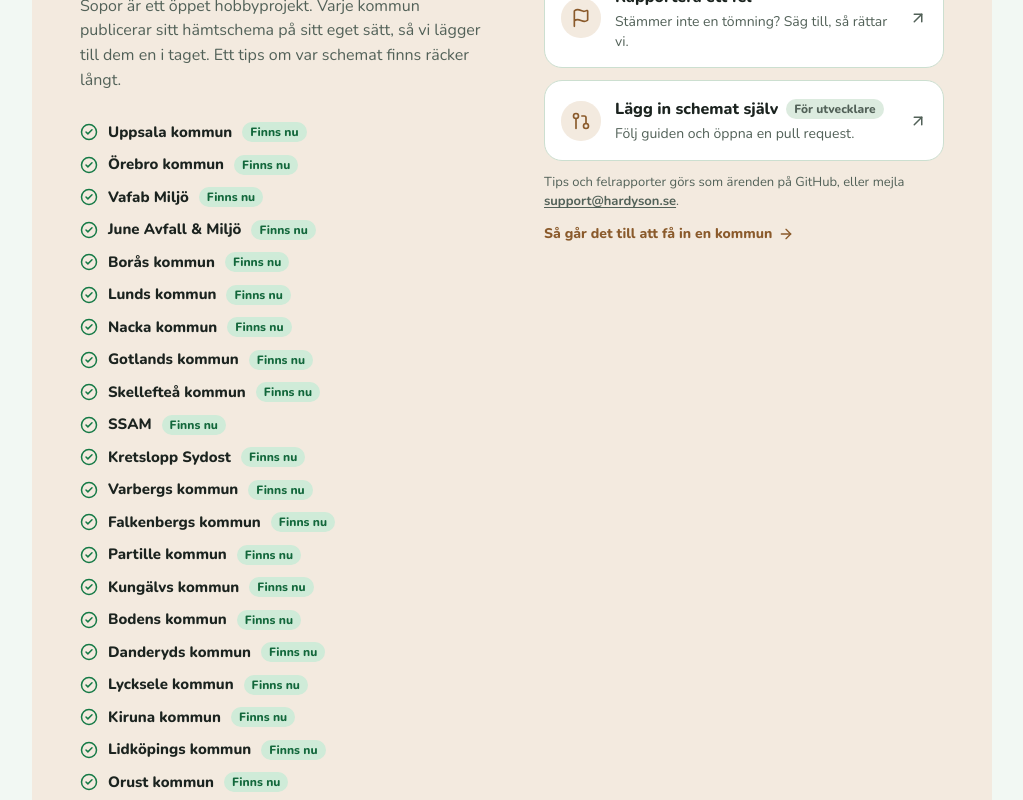
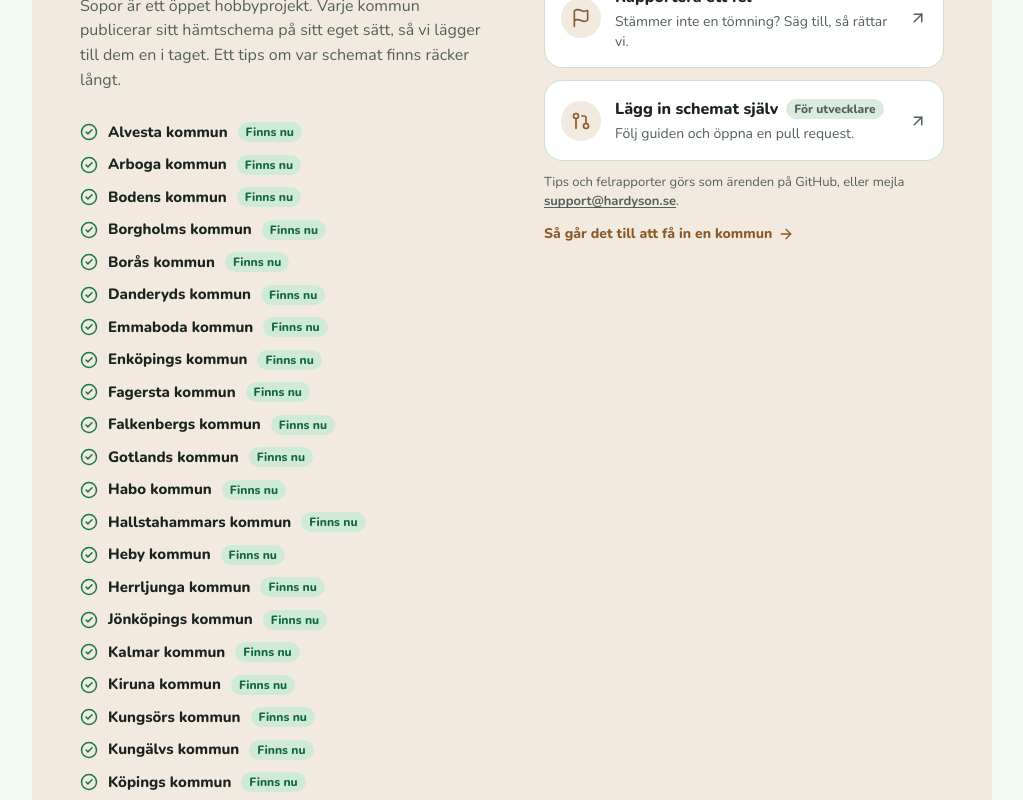
Before and after one commit to jesperhardyson/sopor, a React (Vite) app: page / in a window 1280 px wide. Shown: the part 1640-2440 px from the top of the page, without its empty margins (128-1151 px from the left). Built offline with nearby package versions, Linux system fonts and the light colour scheme.

Commit message:
Visa kommunnamn i stället för bolagsnamn i kommunlistorna (#15)
Källor som täcker flera kommuner (Remondis, Vafab) visades med bolagets
namn. Statuslistan på startsidan och /bidra får nu en rad per kommun, och
källkorten på Om-sidan räknar upp kommunerna.

```diff
--- a/src/sources/index.ts
+++ b/src/sources/index.ts
@@ -218,9 +218,10 @@
   return [...byCode.values()].sort((a, b) => a.name.localeCompare(b.name, 'sv'))
 }
 
-/** "Avesta kommun" för en källa med en kommun, annars källans namn. */
+/** Kommunerna som källan täcker: "Avesta kommun", "Herrljunga kommun och Vårgårda kommun". */
 export function sourceLabel(source: Source): string {
-  return source.kommuner.length === 1 ? source.kommuner[0].name : source.name
+  const names = source.kommuner.map((k) => k.name)
+  return names.length > 1 ? `${names.slice(0, -1).join(', ')} och ${names.at(-1)}` : names[0]
 }
 
 /**
--- a/src/ui/start/ContributeSection.tsx
+++ b/src/ui/start/ContributeSection.tsx
@@ -1,7 +1,7 @@
 import { ArrowRight, ArrowUpRight, CircleCheck, CircleDashed, Flag, GitPullRequest, MapPinPlus, type LucideIcon } from 'lucide-react'
 import { Link } from 'react-router'
 import { SITE } from '@/config'
-import { SOURCES, sourceLabel } from '@/sources'
+import { SOURCES } from '@/sources'
 import { GitHubMark } from '../components/GitHubMark'
 
 const WAYS: { icon: LucideIcon; title: string; text: string; href: string; tag?: string }[] = [
@@ -28,14 +28,20 @@
 
 const pill = 'rounded-full px-2 py-0.5 text-xs font-extrabold'
 
+/** En rad per kommun, sorterad efter namn, med testdata-flaggan från kommunens källa. */
+function kommunRows() {
+  const rows = SOURCES.flatMap((s) => s.kommuner.map((k) => ({ ...k, testData: s.testData })))
+  return [...new Map(rows.map((r) => [r.code, r])).values()].sort((a, b) => a.name.localeCompare(b.name, 'sv'))
+}
+
 /** Kommunerna i registret och deras läge, plus "Nästa kommun". */
 export function MunicipalityStatusList() {
   return (
     <ul className="flex flex-col gap-2.5">
-      {SOURCES.map((m) => (
-        <li key={m.id} className="flex items-center gap-2.5 text-[15px] font-extrabold text-text">
+      {kommunRows().map((m) => (
+        <li key={m.code} className="flex items-center gap-2.5 text-[15px] font-extrabold text-text">
           <CircleCheck className="size-[18px] text-primary" aria-hidden />
-          {sourceLabel(m)}
+          {m.name}
           {m.testData ? (
             <span className={`${pill} bg-warn-bg text-warn`}>Testdata</span>
           ) : (
```
Also changed, not shown: 2 other files (tests, documents, lock files or other folders).
